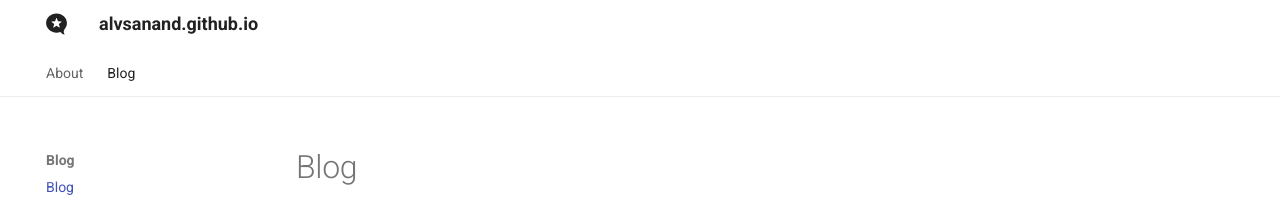
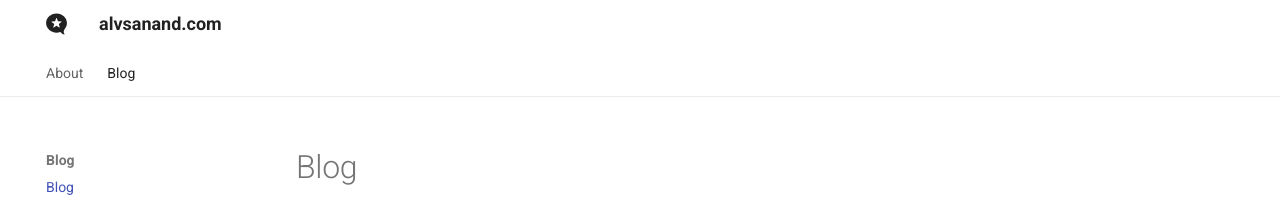
Before and after one commit to alvsanand/alvsanand, an MkDocs documentation site: the page built from docs/blog/index.md, in a window 1280 px wide. Shown: the top 206 px of the page. Built offline with MkDocs 1.6.1 and Material for MkDocs 9.7.7, drawn with Linux system fonts in a browser that asks for light colours.

Commit message:
chore: update domain

```diff
--- a/mkdocs.yml
+++ b/mkdocs.yml
@@ -1,5 +1,5 @@
-site_name: alvsanand.github.io
-site_url: https://alvsanand.github.io
+site_name: alvsanand.com
+site_url: https://alvsanand.com
 site_author: Alvaro Santos Andres
 site_description: >-
   This is the personal blog of Alvaro Santos
```
